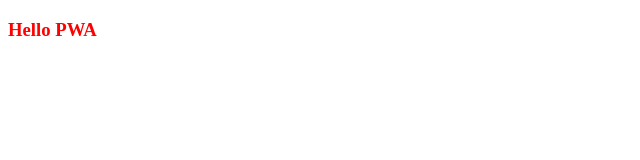
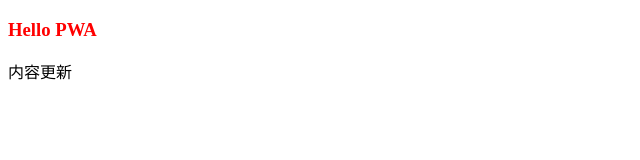
Before and after one commit to lxccc1207/lxccc1207.github.io, a plain HTML site: page index.html in a window 1280 px wide. Shown: the whole page, without its empty margins (0-640 px from the left). Drawn offline with Linux system fonts and the light colour scheme.

Commit message:
内容更新

```diff
--- a/index.html
+++ b/index.html
@@ -10,6 +10,7 @@
 
 <body>
     <h3>Hello PWA</h3>
+    <p>内容更新</p>
 </body>
 <script>
     // 检测浏览器是否支持SW
```
